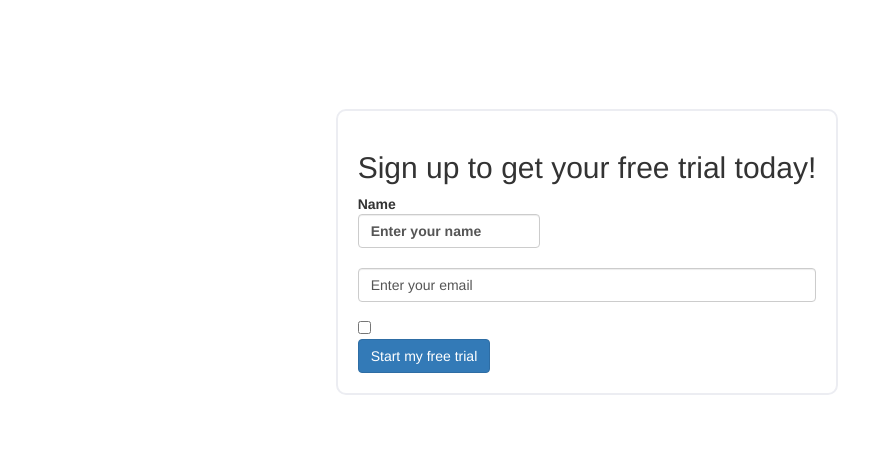
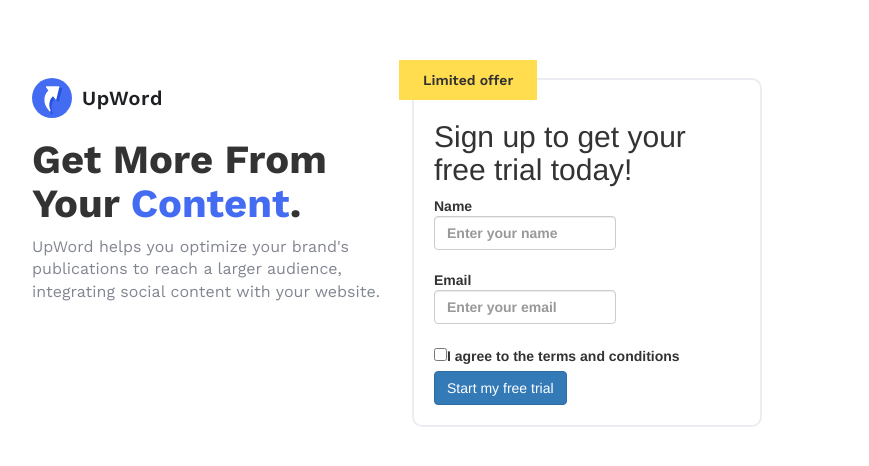
Before and after one commit to Rom1023/upword_lp, a React app: page / in a window 1280 px wide. Shown: the part 148-614 px from the top of the page, without its empty margins (53-922 px from the left). Built offline with nearby package versions, Linux system fonts and the light colour scheme.

Commit message:
Added validations for Form component

```diff
--- a/assets/stylesheets/application.scss
+++ b/assets/stylesheets/application.scss
@@ -1,3 +1,5 @@
+@import url('https://fonts.googleapis.com/css2?family=Work+Sans:wght@400;500;600;700&display=swap');
+
 body {
   font-family: Helvetica;
 }
@@ -9,8 +11,46 @@ body {
   justify-content: center;
 }
 
+
+
 .form{
   border-radius: 10px;
   border: solid 2px #ECEDF2;
   padding: 20px;
+  position: relative;
 }
+
+.form-limited-offer{
+  background-color: #FFDD4E;
+  padding: 10px;
+  width: 40%;
+  position: absolute;
+  left: -15px;
+  top: -20px;
+  font-family: 'Work Sans', sans-serif;
+  font-weight: 600;
+  font-size: 14px;
+}
+
+.form-check{
+  p{
+    font-family: 'Work Sans', sans-serif;
+    font-weight: 400;
+    font-size: 12px;
+  }
+}
+
+.left-scene{
+  h1{
+    font-family: 'Work Sans', sans-serif;
+    font-weight: 700;
+    font-size: 40px;
+      span{
+        color: #436CF2;
+      }
+  }
+  p{
+    color: #828691;
+    text-align: left;
+  }
+}
--- a/assets/stylesheets/modal.scss
+++ b/assets/stylesheets/modal.scss
@@ -1,3 +1,5 @@
+@import url('https://fonts.googleapis.com/css2?family=Work+Sans:wght@400;500;600;700&display=swap');
+
 .modal {
   position: fixed;
   top: 0;
@@ -8,6 +10,11 @@
 }
 
 .modal-main {
+  border-radius: 10px;
+  display: flex;
+  flex-direction: column;
+  align-items: center;
+  justify-content: center;
   position:fixed;
   background: white;
   width: 80%;
@@ -15,6 +22,9 @@
   top:50%;
   left:50%;
   transform: translate(-50%,-50%);
+    img {
+      width: 100px;
+    }
 }
 
 .display-block {
@@ -24,3 +34,24 @@
 .display-none {
   display: none;
 }
+
+h3 {
+  font-family: 'Work Sans', sans-serif;
+  font-size: 24px;
+  font-weight: 700;
+  text-align: center;
+}
+
+p {
+  font-family: 'Work Sans', sans-serif;
+  font-size: 16px;
+  font-weight: 400;
+  text-align: center;
+}
+
+.modal-button {
+  position: absolute;
+  right: 10px;
+  top: 10px;
+  border-radius: 50%;
+}
--- a/src/components/Form.jsx
+++ b/src/components/Form.jsx
@@ -7,8 +7,8 @@ class Form extends Component {
   constructor(props) {
     super(props);
     this.state = {
-      name: 'Enter your name',
-      email: 'Enter your email',
+      name: '',
+      email: '',
       checked: false,
       showModal: false
     };
@@ -30,16 +30,14 @@ class Form extends Component {
 
   handleSubmit = (event) => {
     event.preventDefault();
-    if (this.isEmailValid && this.state.checked === true) {
+    if (this.isEmailValid && this.state.email !== '' && this.state.name !== '' && this.state.checked === true) {
       return this.setState({ showModal: true });
     }
     return this.state.showModal;
-    console.log(this.state.showModal);
   }
 
   handleClick = () => {
     this.setState({ checked: !this.state.checked });
-    console.log(this.state.checked);
   }
 
   hideModal = () => {
@@ -48,25 +46,40 @@ class Form extends Component {
 
   render () {
     return (
-      <div>
+      <div className="container">
+        <div className="left-scene col-sm-6 col-md-4">
+          <img src="../../assets/photos/upword-logo.svg" alt="" />
+          <h1>Get More From Your <span>Content</span>.</h1>
+          <p>UpWord helps you optimize your brand's publications to reach a larger audience, integrating social content with your website.</p>
+        </div>
+
+        <div className="col-sm-6 col-md-4">
           <form className="form">
+          <p className="form-limited-offer">Limited offer</p>
             <h2>Sign up to get your free trial today!</h2>
             <div className="form-group">
               <label>
                 Name
-              <input type="text" className="form-control" value={this.state.name} onChange={this.handleChangeName} />
+                <input type="text" className="form-control" value={this.state.name} onChange={this.handleChangeName} placeholder="Enter your name" />
               </label>
             </div>
             <div className="form-group">
-            <input type="email" className="form-control" value={this.state.email} onChange={this.handleChangeEmail} onBlur={() => this.isEmailValid(this.state.email)} />
+              <label>
+                Email
+              <input type="email" className="form-control" value={this.state.email} onChange={this.handleChangeEmail} onBlur={() => this.isEmailValid(this.state.email)} placeholder="Enter your email" />
+              </label>
             </div>
             <div className="form-check">
+              <label>
               <input type="checkbox" onClick={this.handleClick} className="form-check-input" />
+              I agree to the terms and conditions
+              </label>
             </div>
             <button type="submit" className="btn btn-primary" onClick={this.handleSubmit}>Start my free trial</button>
           </form>
 
-        <Modal show={this.state.showModal} handleClose={this.hideModal} />
+          <Modal show={this.state.showModal} handleClose={this.hideModal} name={this.state.name} email={this.state.email} />
+        </div>
       </div>
     );
   }
--- a/src/components/Modal.jsx
+++ b/src/components/Modal.jsx
@@ -1,15 +1,20 @@
 import React from 'react';
 import '../../assets/stylesheets/modal.scss';
 
-const Modal = ({ handleClose, show, children }) => {
+const Modal = ({ handleClose, show, name, email }) => {
   const showHideClassName = show ? "modal display-block" : "modal display-none";
 
   return (
     <div className={showHideClassName}>
       <section className="modal-main">
-        {children}
-        <button type="button" onClick={handleClose}>
-          Close
+        <div>
+          <img src="../../assets/photos/upword-illustration.png" alt="Welcome photo" />
+        </div>
+        <h3>Welcome {name}!</h3>
+        <p>Thanks for filling out the form. A confirmation email has been sent to {email} </p>
+
+        <button type="button" onClick={handleClose} className="modal-button">
+          X
         </button>
       </section>
     </div>
```
Lines whose indentation alone changed are shown as unchanged.
